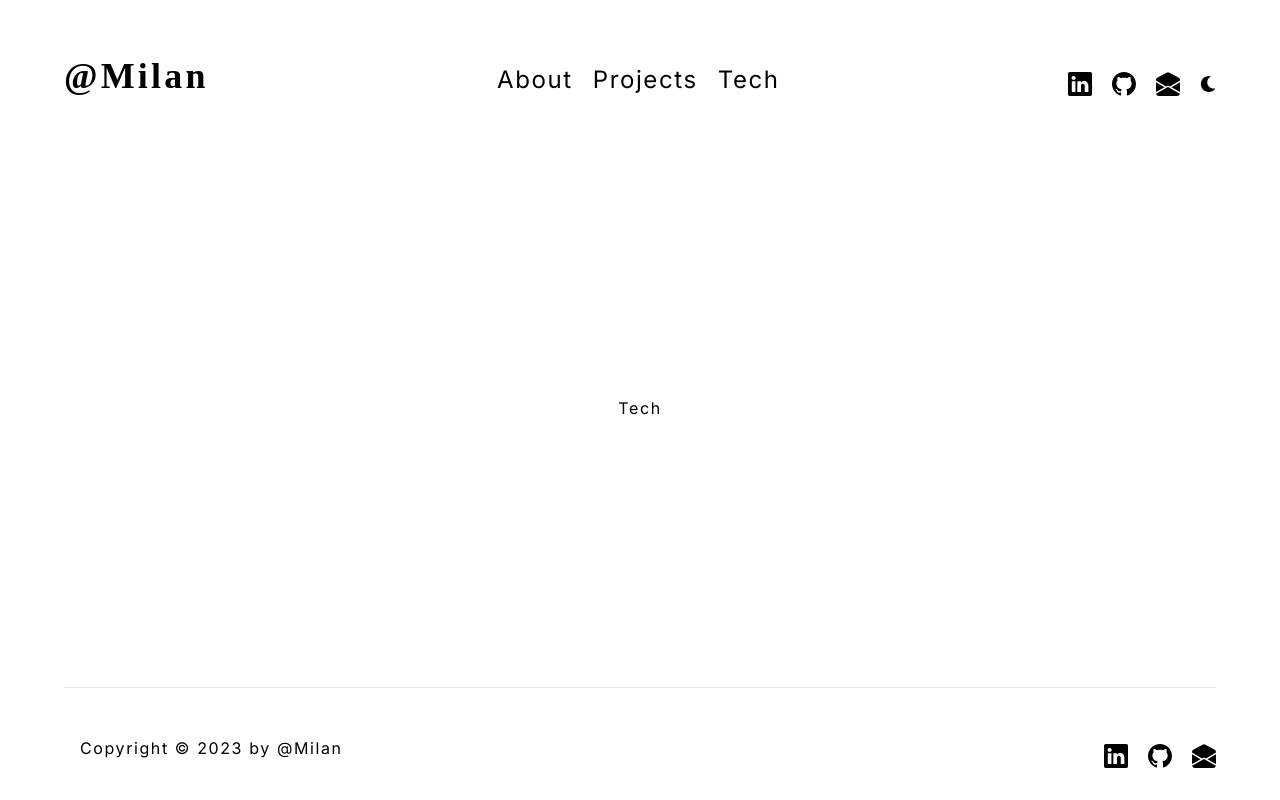
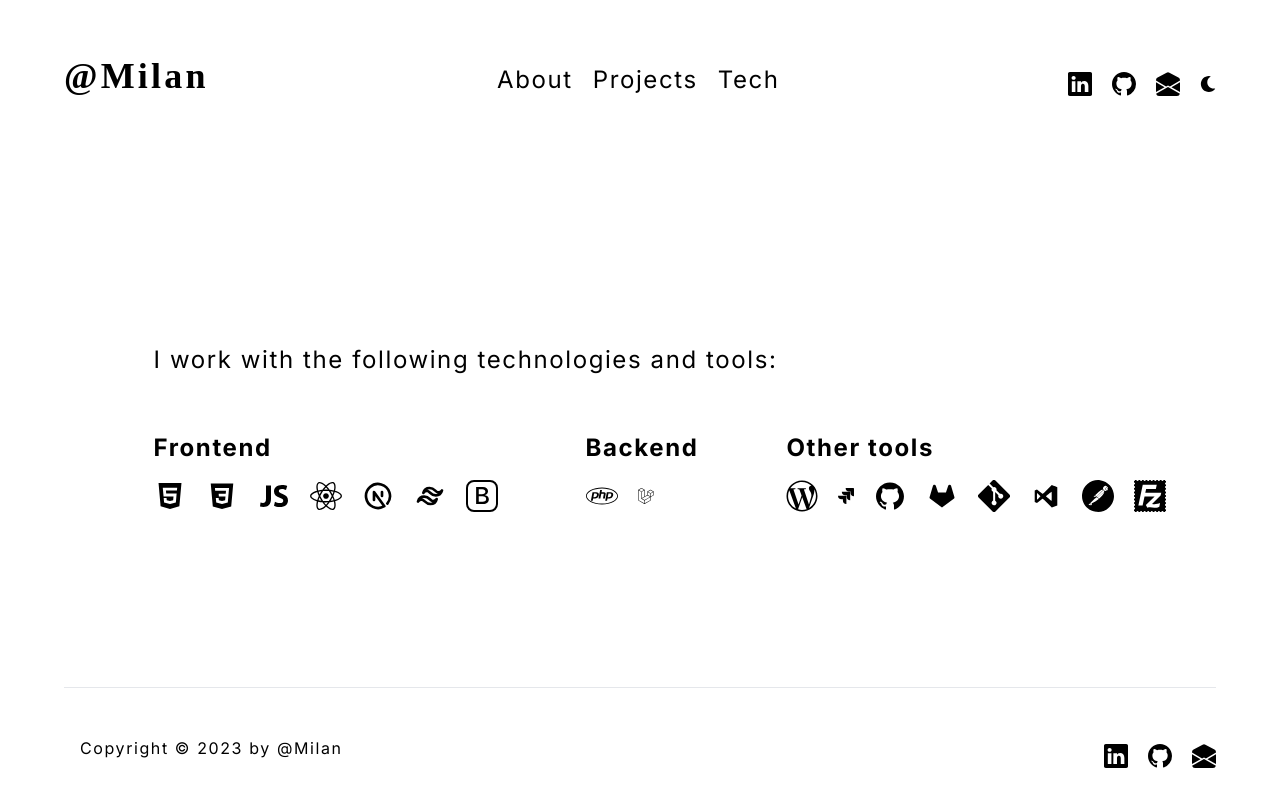
Before and after one commit to MILAN88888/nextjs-portfolio, a Next.js app: page /tech in a window 1280 px wide. Built offline with nearby package versions, Linux system fonts and the light colour scheme.

Commit message:
Add - Tech page

```diff
--- a/app/tech/page.tsx
+++ b/app/tech/page.tsx
@@ -1,5 +1,11 @@
+import { Tech } from "@/components/Tech";
+
 const Projects = () => {
-	return <div className="relative flex place-items-center">Tech</div>;
-  };
+  return (
+    <div className="pt-10 gap-5 justify-center ml-6 lg:max-w-8xl lg:w-full lg:justify-center lg:gap-0">
+		<Tech/>
+    </div>
+  );
+};
 
 export default Projects;
--- /dev/null
+++ b/components/Tech.tsx
@@ -0,0 +1,37 @@
+import React from "react";
+import { TECH_LIST } from "@/constants";
+
+export const Tech = () => {
+  return (
+    <>
+      <p className="text-2xl mb-10 lg:text-2xl lg:mb-10">
+        I work with the following technologies and tools:
+      </p>
+      <div className="flex flex-col lg:flex lg:flex-row lg:gap-x-20">
+        {TECH_LIST.map((tech, index) => {
+          return (
+            <div
+              key={tech.category}
+              className="flex flex-col gap-4 flex-1 mt-4 md:flex-auto"
+            >
+              <h3 className="text-2xl font-bold">{tech.category}</h3>
+              <div className="flex items-center flex-wrap gap-x-5 gap-y-8">
+                {tech.items.map((item) => (
+                  <div key={item.name} className="group relative flex">
+                    <span role="img">{item.icon}</span>
+                    <span
+                      className="group-hover:opacity-100 group-focus-within:opacity-100 transition-opacity bg-gray-800 text-sm text-gray-100 rounded-md absolute left-1/2
+    -translate-x-1/2 translate-y-full opacity-0 mt-3 mx-auto px-2 w-max"
+                    >
+                      {item.name}
+                    </span>
+                  </div>
+                ))}
+              </div>
+            </div>
+          );
+        })}
+      </div>
+    </>
+  );
+};
--- /dev/null
+++ b/constants/TechList.tsx
@@ -0,0 +1,47 @@
+import { AiFillHtml5, AiFillGithub, AiFillGitlab } from "react-icons/ai";
+import { DiCss3, DiVisualstudio } from "react-icons/di";
+import { IoLogoJavascript } from "react-icons/io";
+import {
+  FaReact,
+  FaWordpressSimple,
+  FaPhp,
+  FaLaravel
+} from "react-icons/fa";
+import { BsBootstrap, BsGit } from "react-icons/bs";
+import { TbBrandNextjs, TbBrandTailwind } from "react-icons/tb";
+import { SiPostman, SiFilezilla,SiJira } from "react-icons/si";
+
+export const TECH_LIST = [
+  {
+    category: "Frontend",
+    items: [
+      { name: "HTML", icon: <AiFillHtml5 size={32} /> },
+      { name: "CSS", icon: <DiCss3 size={32} /> },
+      { name: "JS", icon: <IoLogoJavascript size={32} /> },
+      { name: "React", icon: <FaReact size={32} /> },
+      { name: "Next", icon: <TbBrandNextjs size={32} /> },
+      { name: "Tailwind CSS", icon: <TbBrandTailwind size={32} /> },
+      { name: "Bootstrap", icon: <BsBootstrap size={32} /> }
+    ]
+  },
+  {
+    category: "Backend",
+    items: [
+      { name: "PHP", icon: <FaPhp size={32} /> },
+      { name: "Laravel", icon: <FaLaravel width={56} /> }
+    ]
+  },
+  {
+    category: "Other tools",
+    items: [
+      { name: "WordPress CMS", icon: <FaWordpressSimple size={32} /> },
+      { name: "Jira", icon: <SiJira width={36} /> },
+      { name: "Github", icon: <AiFillGithub size={32} /> },
+      { name: "Gitlab", icon: <AiFillGitlab size={32} /> },
+      { name: "Gitbash", icon: <BsGit size={32} /> },
+      { name: "VsCode", icon: <DiVisualstudio size={32} /> },
+      { name: "Postman", icon: <SiPostman size={32} /> },
+      { name: "FileZilla", icon: <SiFilezilla size={32} /> }
+    ]
+  }
+];
--- a/constants/index.tsx
+++ b/constants/index.tsx
@@ -1,3 +1,4 @@
 export { SOCIAL_MEDIA } from "./SocialMedia";
 export { MENU_OPTIONS } from "./MenuOptions";
 export { PROJECT_LIST } from "./ProjectList";
+export { TECH_LIST } from "./TechList";
```
